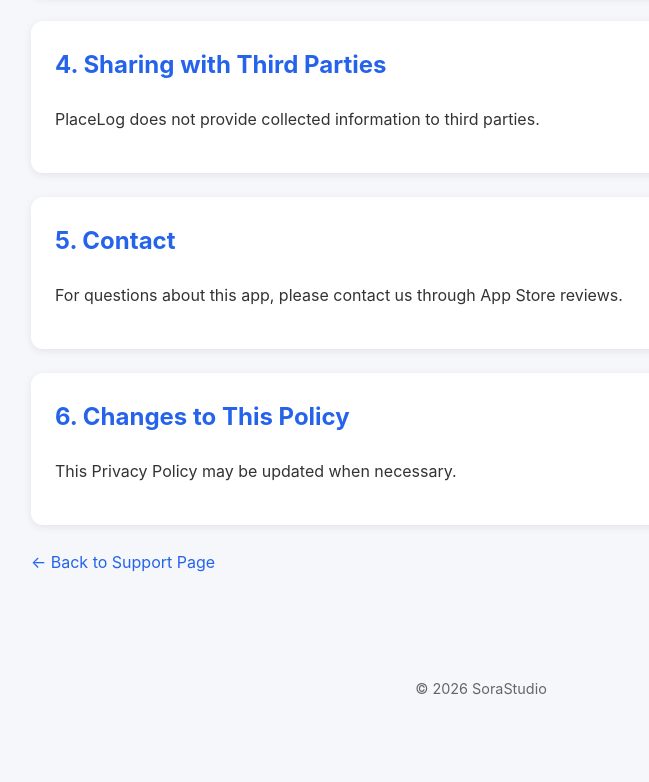
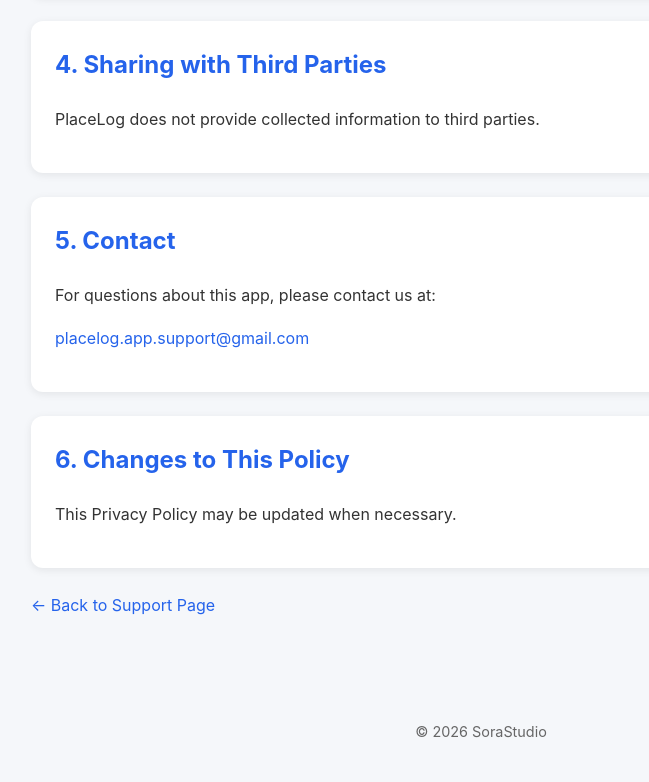
Before and after one commit to sorastudio-coder/placelog, a plain HTML site: page privacy-en.html in a window 1280 px wide. Shown: the part 843-1625 px from the top of the page, without its empty margins (159-808 px from the left). Drawn offline with Linux system fonts and the light colour scheme.

Commit message:
Update privacy-en.html

```diff
--- a/privacy-en.html
+++ b/privacy-en.html
@@ -52,8 +52,12 @@
 <section>
     <h2>5. Contact</h2>
     <p>
-        For questions about this app, please contact us through
-        App Store reviews.
+        For questions about this app, please contact us at:
+    </p>
+    <p>
+        <a href="mailto:placelog.app.support@gmail.com">
+            placelog.app.support@gmail.com
+        </a>
     </p>
 </section>
 
```
